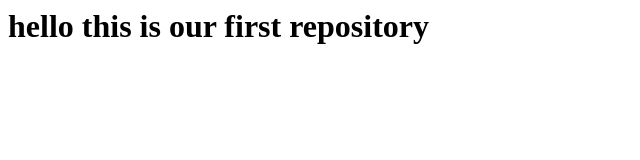
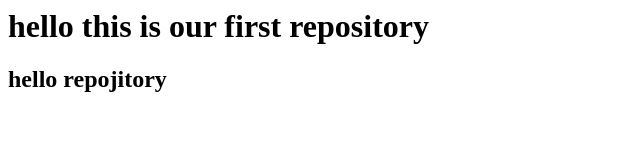
Before and after one commit to komaltiwary97/js-besic-code, a plain HTML site: page index.html in a window 1280 px wide. Shown: the whole page, without its empty margins (0-640 px from the left). Drawn offline with Linux system fonts and the light colour scheme.

Commit message:
inserted h2 tag

```diff
--- a/index.html
+++ b/index.html
@@ -7,5 +7,6 @@
 </head>
 <body>
     <h1>hello this is our first repository</h1>
+    <h2>hello repojitory</h2>
  </body>
 </html>
--- /dev/null
+++ b/style.css
@@ -0,0 +1,3 @@
+h2{
+  font-size: 20px;
+}
```
